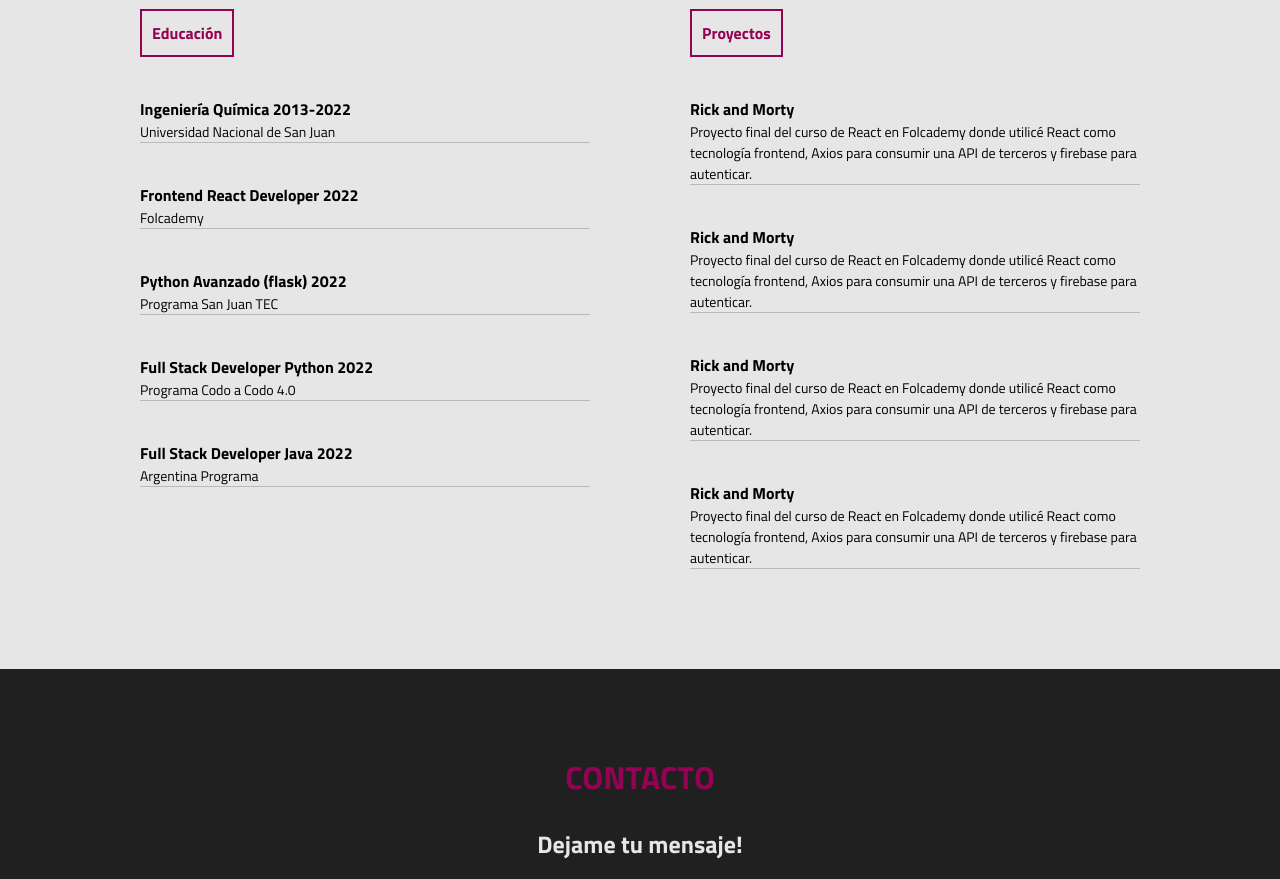
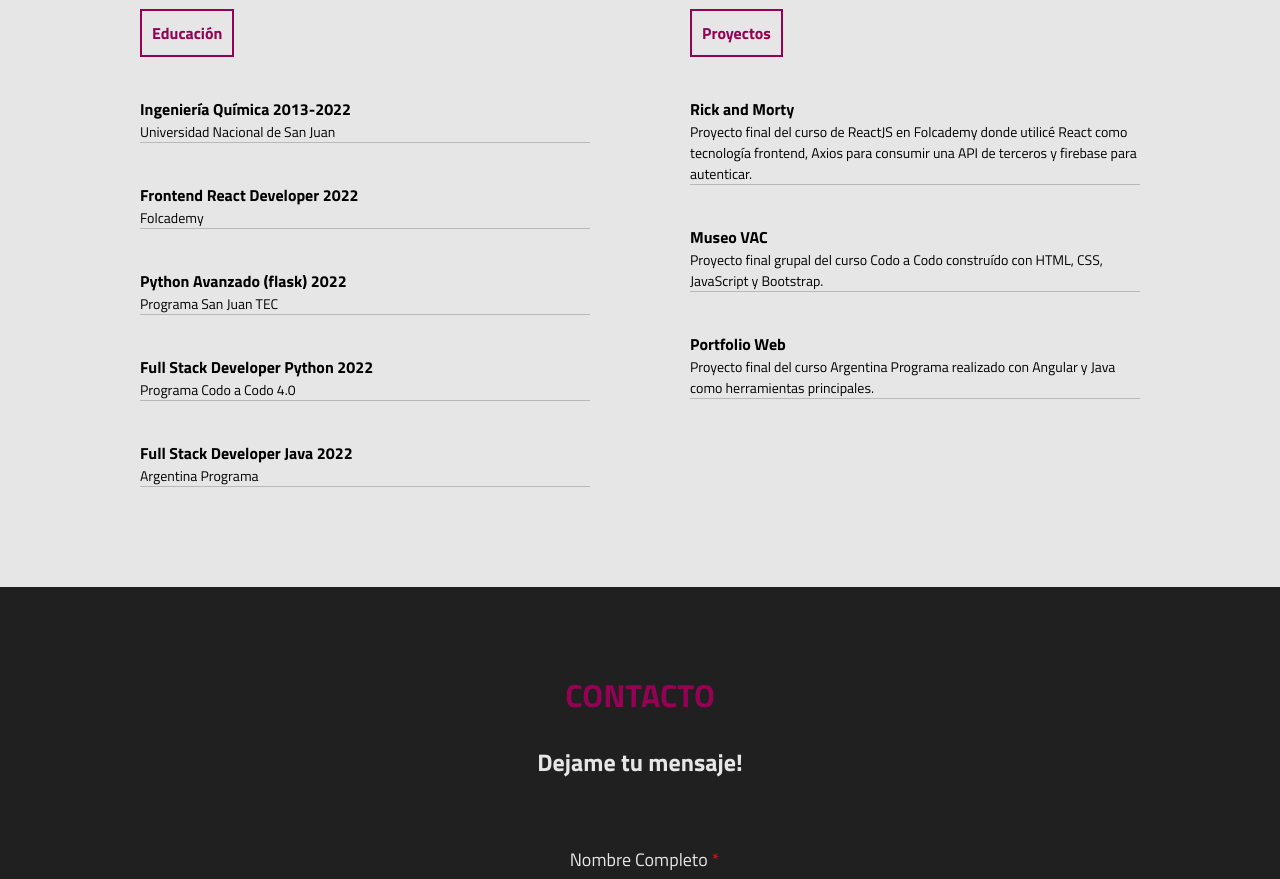
Before and after one commit to VeroBarrionuevo/CV-Web---Ticmas, a plain HTML site: page index.html in a window 1280 px wide. Shown: the part 2040-2919 px from the top of the page. Drawn offline with Linux system fonts and the light colour scheme.

Commit message:
second commit

```diff
--- a/index.html
+++ b/index.html
@@ -217,7 +217,7 @@
                 <td class="datos">
                   <h4>Rick and Morty</h4>
                   <p>
-                    Proyecto final del curso de React en Folcademy donde utilicé
+                    Proyecto final del curso de ReactJS en Folcademy donde utilicé
                     React como tecnología frontend, Axios para consumir una API
                     de terceros y firebase para autenticar.
                   </p>
@@ -228,11 +228,9 @@
             <table>
                 <tr>
                   <td class="datos">
-                    <h4>Rick and Morty</h4>
+                    <h4>Museo VAC</h4>
                     <p>
-                      Proyecto final del curso de React en Folcademy donde utilicé
-                      React como tecnología frontend, Axios para consumir una API
-                      de terceros y firebase para autenticar.
+                      Proyecto final grupal del curso Codo a Codo construído con HTML, CSS, JavaScript y Bootstrap.
                     </p>
                   </td>
                 </tr>
@@ -241,24 +239,9 @@
               <table>
                 <tr>
                   <td class="datos">
-                    <h4>Rick and Morty</h4>
+                    <h4>Portfolio Web</h4>
                     <p>
-                      Proyecto final del curso de React en Folcademy donde utilicé
-                      React como tecnología frontend, Axios para consumir una API
-                      de terceros y firebase para autenticar.
-                    </p>
-                  </td>
-                </tr>
-              </table>
-
-              <table>
-                <tr>
-                  <td class="datos">
-                    <h4>Rick and Morty</h4>
-                    <p>
-                      Proyecto final del curso de React en Folcademy donde utilicé
-                      React como tecnología frontend, Axios para consumir una API
-                      de terceros y firebase para autenticar.
+                      Proyecto final del curso Argentina Programa realizado con Angular y Java como herramientas principales.
                     </p>
                   </td>
                 </tr>
```
